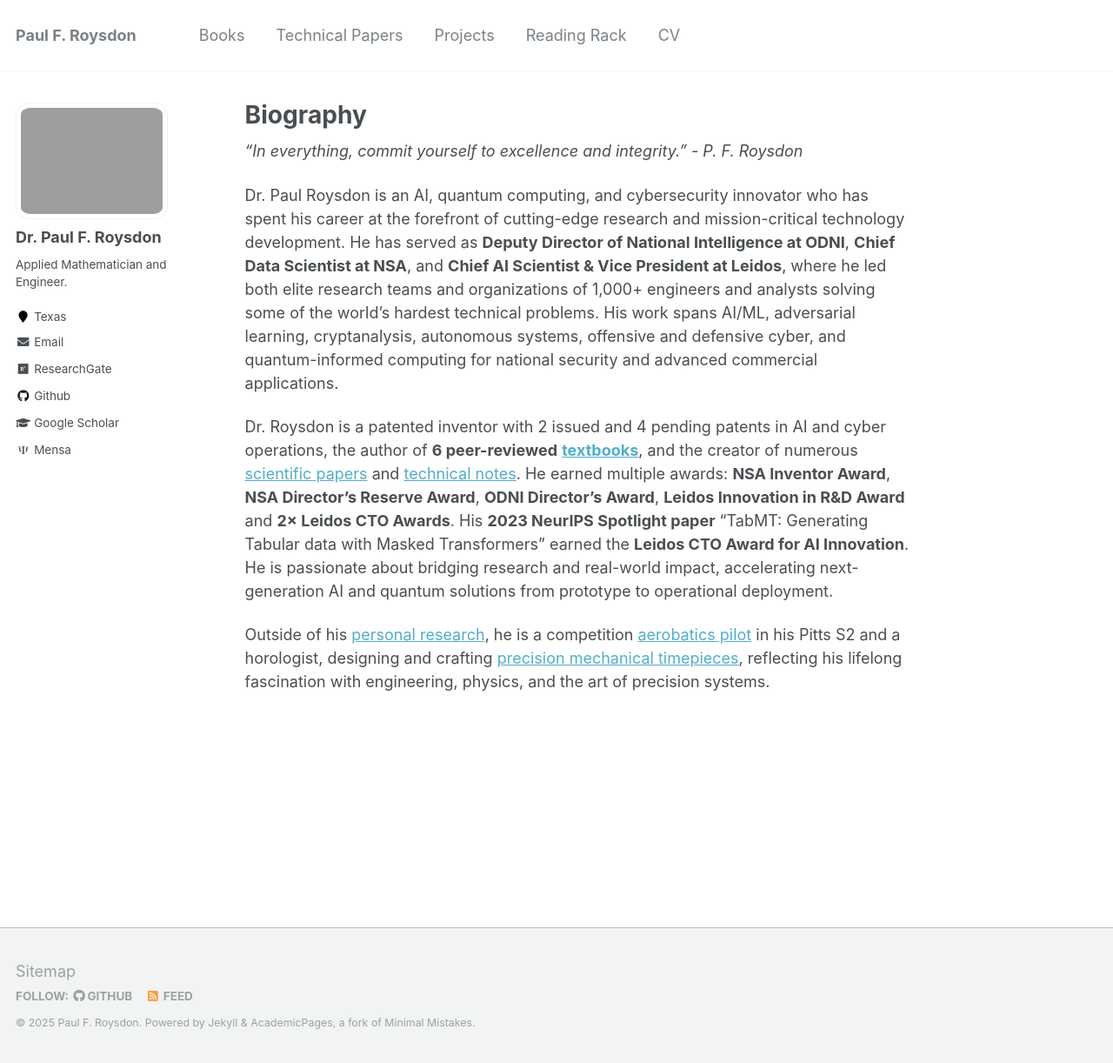
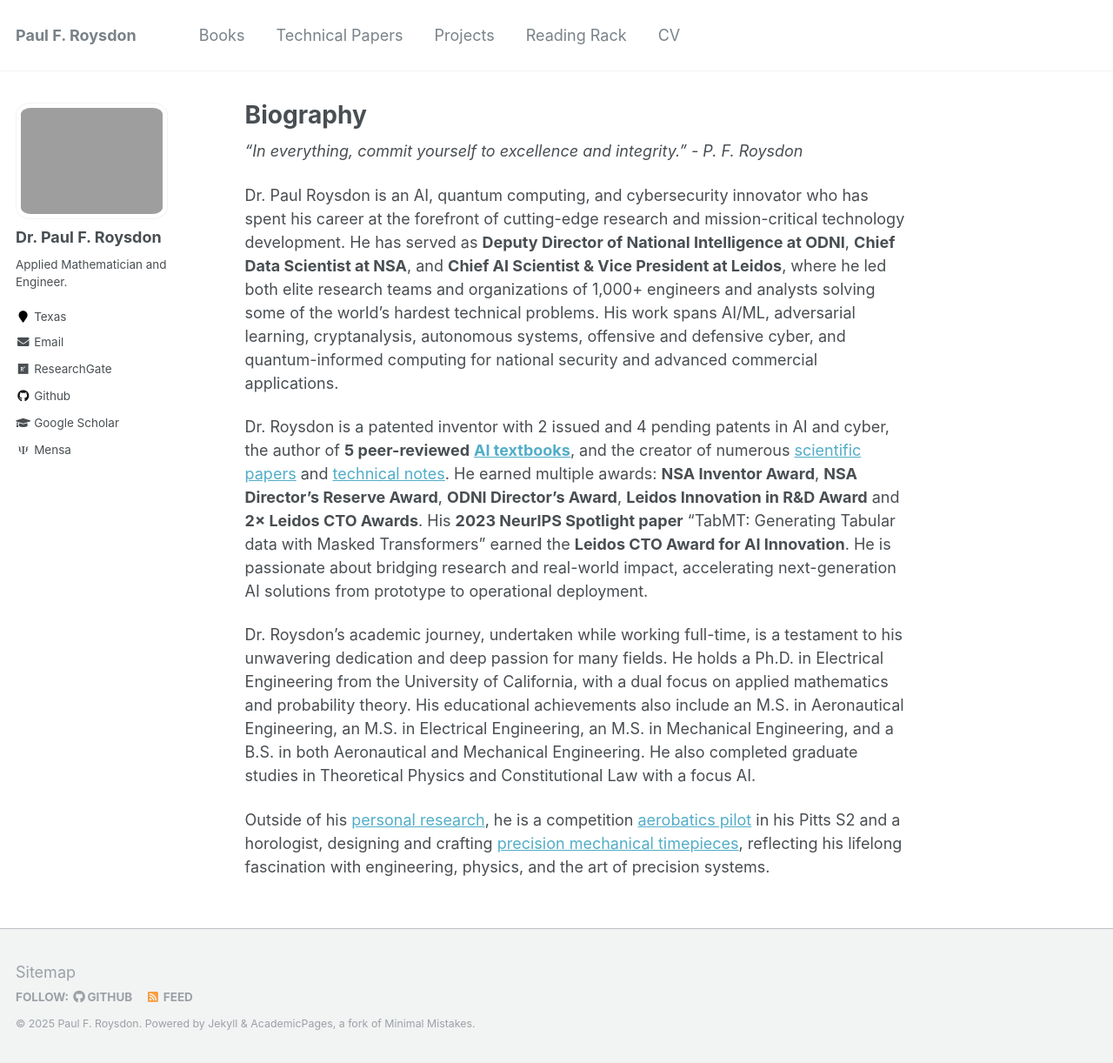
Before and after one commit to pfroysdon/pfroysdon.github.io, a Jekyll site: the page built from _pages/about.md, in a window 1280 px wide and 1222 px high. Shown: the whole window at 87% size. Built offline with Jekyll 4.4.1, drawn with Linux system fonts in a browser that asks for light colours; some web fonts are replaced.

Commit message:
Update about.md

```diff
--- a/_pages/about.md
+++ b/_pages/about.md
@@ -12,6 +12,8 @@
 
 Dr. Paul Roysdon is an AI, quantum computing, and cybersecurity innovator who has spent his career at the forefront of cutting-edge research and mission-critical technology development. He has served as **Deputy Director of National Intelligence at ODNI**, **Chief Data Scientist at NSA**, and **Chief AI Scientist & Vice President at Leidos**, where he led both elite research teams and organizations of 1,000+ engineers and analysts solving some of the world’s hardest technical problems. His work spans AI/ML, adversarial learning, cryptanalysis, autonomous systems, offensive and defensive cyber, and quantum-informed computing for national security and advanced commercial applications.
 
-Dr. Roysdon is a patented inventor with 2 issued and 4 pending patents in AI and cyber operations, the author of **6 peer-reviewed** [**textbooks**](http://www.roysdonfibonaccipress.com/), and the creator of numerous [scientific papers](https://github.com/pfroysdon/publications/tree/main/Papers) and [technical notes](https://github.com/pfroysdon/publications/tree/main/Tech_Notes). He earned multiple awards: **NSA Inventor Award**, **NSA Director’s Reserve Award**, **ODNI Director’s Award**, **Leidos Innovation in R&D Award** and **2× Leidos CTO Awards**. His **2023 NeurIPS Spotlight paper** “TabMT: Generating Tabular data with Masked Transformers” earned the **Leidos CTO Award for AI Innovation**.  He is passionate about bridging research and real-world impact, accelerating next-generation AI and quantum solutions from prototype to operational deployment.
+Dr. Roysdon is a patented inventor with 2 issued and 4 pending patents in AI and cyber, the author of **5 peer-reviewed** [**AI textbooks**](http://www.roysdonfibonaccipress.com/), and the creator of numerous [scientific papers](https://github.com/pfroysdon/publications/tree/main/Papers) and [technical notes](https://github.com/pfroysdon/publications/tree/main/Tech_Notes). He earned multiple awards: **NSA Inventor Award**, **NSA Director’s Reserve Award**, **ODNI Director’s Award**, **Leidos Innovation in R&D Award** and **2× Leidos CTO Awards**. His **2023 NeurIPS Spotlight paper** “TabMT: Generating Tabular data with Masked Transformers” earned the **Leidos CTO Award for AI Innovation**.  He is passionate about bridging research and real-world impact, accelerating next-generation AI solutions from prototype to operational deployment.
+
+Dr. Roysdon’s academic journey, undertaken while working full-time, is a testament to his unwavering dedication and deep passion for many fields. He holds a Ph.D. in Electrical Engineering from the University of California, with a dual focus on applied mathematics and probability theory. His educational achievements also include an M.S. in Aeronautical Engineering, an M.S. in Electrical Engineering, an M.S. in Mechanical Engineering, and a B.S. in both Aeronautical and Mechanical Engineering. He also completed graduate studies in Theoretical Physics and Constitutional Law with a focus AI.
 
 Outside of his [personal research](https://pfroysdon.github.io/projects/), he is a competition [aerobatics pilot](https://youtu.be/AFlVtWswTNU) in his Pitts S2 and a horologist, designing and crafting [precision mechanical timepieces](https://www.roysdonwatchco.com/), reflecting his lifelong fascination with engineering, physics, and the art of precision systems.
```
